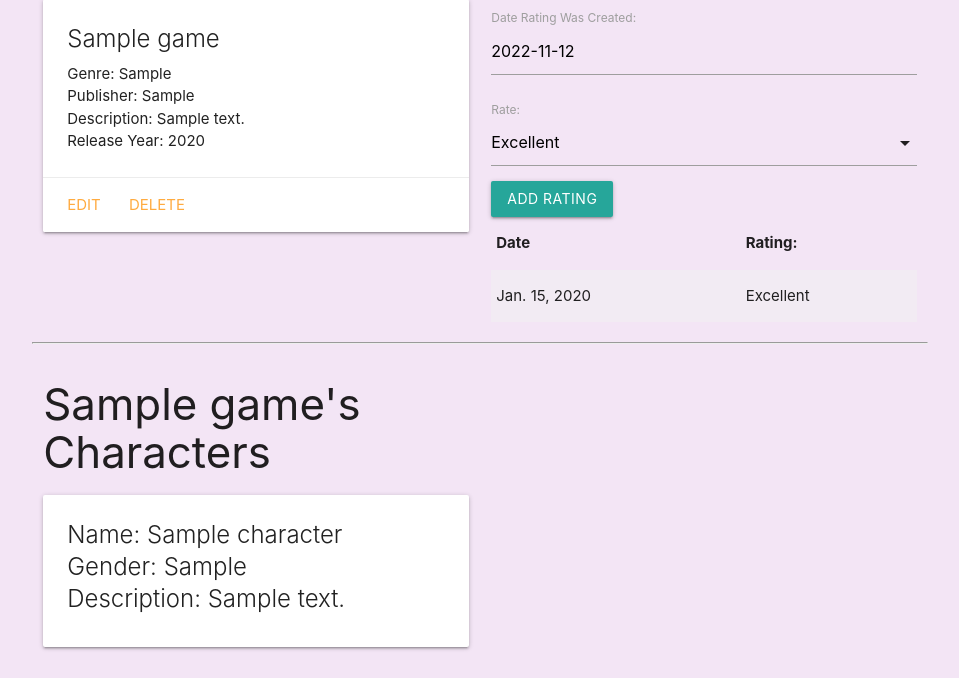
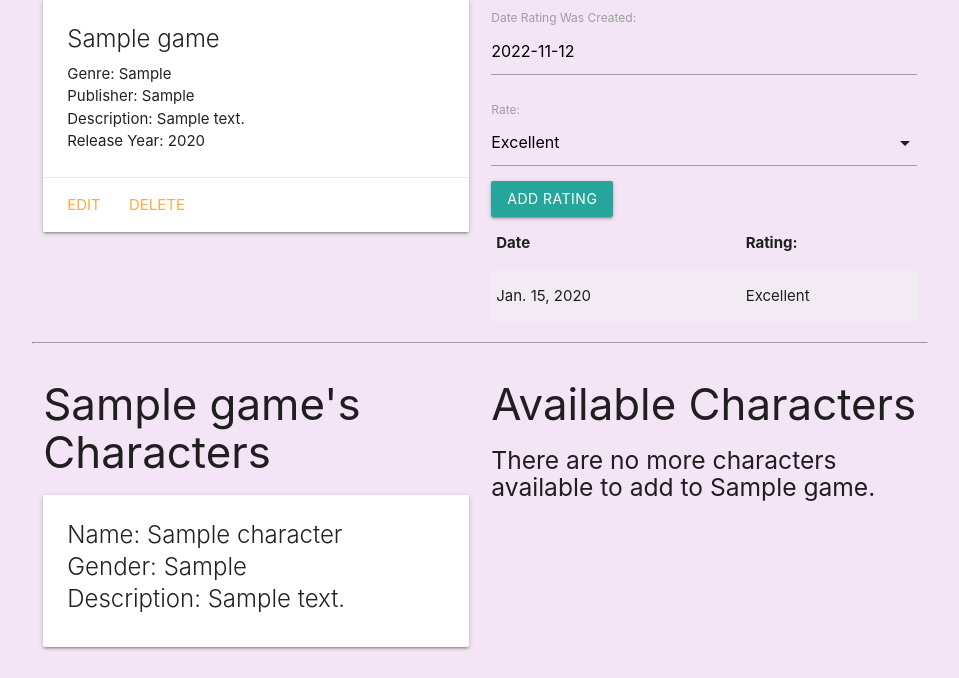
Before and after one commit to donaldyang17/GameCollector, a Django app: page /games/1/ in a window 1280 px wide. Shown: the part 209-887 px from the top of the page, without its empty margins (160-1119 px from the left). Run offline with Django 4.2, Linux system fonts and the light colour scheme; tables that the repository leaves empty hold one stand-in row (values such as "Sample post").

Commit message:
added many-to-many relationship with game and characters

```diff
--- a/main_app/templates/games/detail.html
+++ b/main_app/templates/games/detail.html
@@ -57,10 +57,35 @@
           Description: {{character.description}}
         </span>
       </div>
+      {% endfor %} {% else %}
+      <h5>No characters entered.</h5>
+      {% endif %}
+    </div>
+  </div>
+  <div class="col s6">
+    <h3>Available Characters</h3>
+    {% if characters.count %} {% for character in characters.all %}
+    <div class="card">
+      <div class="card-content">
+        <span class="card-title">
+          Name: {{ character.name }}<br />
+          Gender: {{ character.gender }}<br />
+          Description: {{character.description}}
+        </span>
+      </div>
+      <div class="card-action">
+        <form
+          action="{% url 'assoc_character' game.id character.id %}"
+          method="post"
+        >
+          {% csrf_token %}
+          <button type="submit" class="btn">Add</button>
+        </form>
+      </div>
     </div>
     {% endfor %} {% else %}
-    <h5>No characters entered.</h5>
+    <h5>There are no more characters available to add to {{game.name}}.</h5>
     {% endif %}
   </div>
+  {% endblock %}
 </div>
-{% endblock %}
--- a/main_app/urls.py
+++ b/main_app/urls.py
@@ -10,4 +10,5 @@ urlpatterns = [
     path('games/<int:pk>/update/', views.GameUpdate.as_view(), name='games_update'),
     path('games/<int:pk>/delete/', views.GameDelete.as_view(), name='games_delete'),
     path('games/<int:game_id>/add_rating/', views.add_rating, name='add_rating'),
+    path('games/<int:game_id>/assoc_character/<int:character_id>/', views.assoc_character, name='assoc_character'),
 ]
--- a/main_app/views.py
+++ b/main_app/views.py
@@ -1,6 +1,6 @@
 from django.shortcuts import render, redirect
 from django.views.generic.edit import CreateView, UpdateView, DeleteView
-from .models import Game
+from .models import Game, Character
 from .forms import RatingForm
 
 # Create your views here.
@@ -17,8 +17,9 @@ def games_index(request):
 
 def games_detail(request, game_id):
     game = Game.objects.get(id=game_id)
+    characters_not_added = Character.objects.exclude(id__in = game.characters.all().values_list('id'))
     rate_form = RatingForm()
-    return render(request,'games/detail.html', {'game':game, 'rate_form': rate_form})
+    return render(request,'games/detail.html', {'game':game, 'rate_form': rate_form, 'characters': characters_not_added})
 
 def add_rating(request, game_id):
     form = RatingForm(request.POST)
@@ -27,6 +28,11 @@ def add_rating(request, game_id):
         new_rating.game_id = game_id
         new_rating.save()
     return redirect('detail', game_id=game_id)
+
+def assoc_character(request, game_id, character_id):
+  # Note that you can pass a toy's id instead of the whole object
+  Game.objects.get(id=game_id).characters.add(character_id)
+  return redirect('detail', game_id=game_id)
 
 class GameCreate(CreateView):
     model = Game
```
